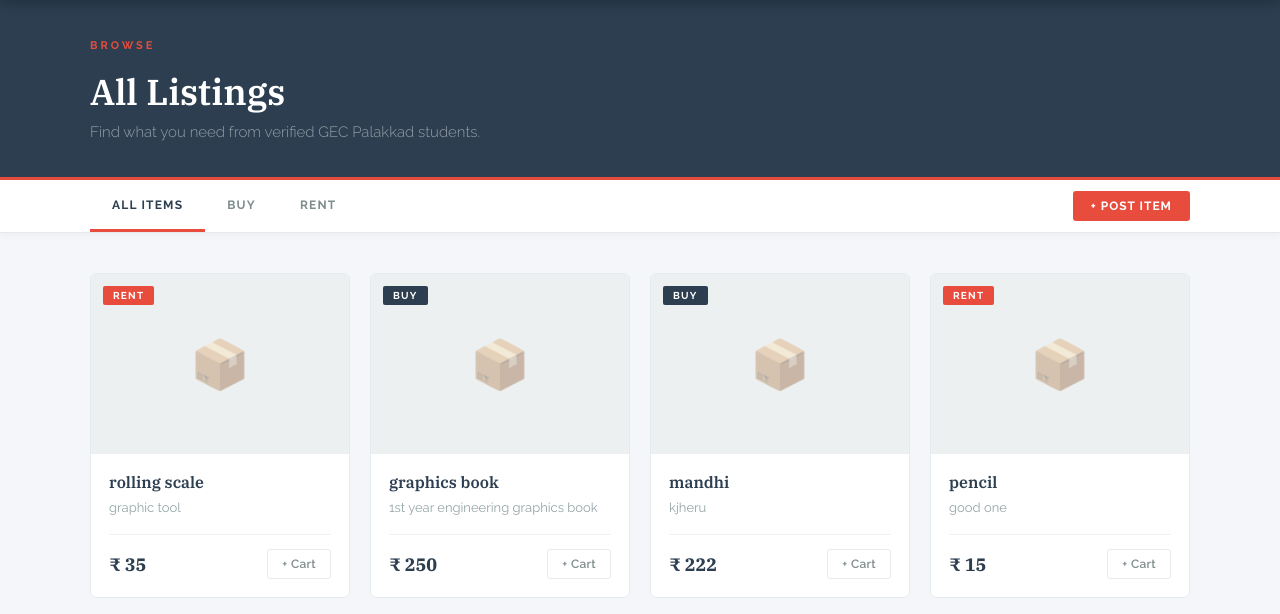
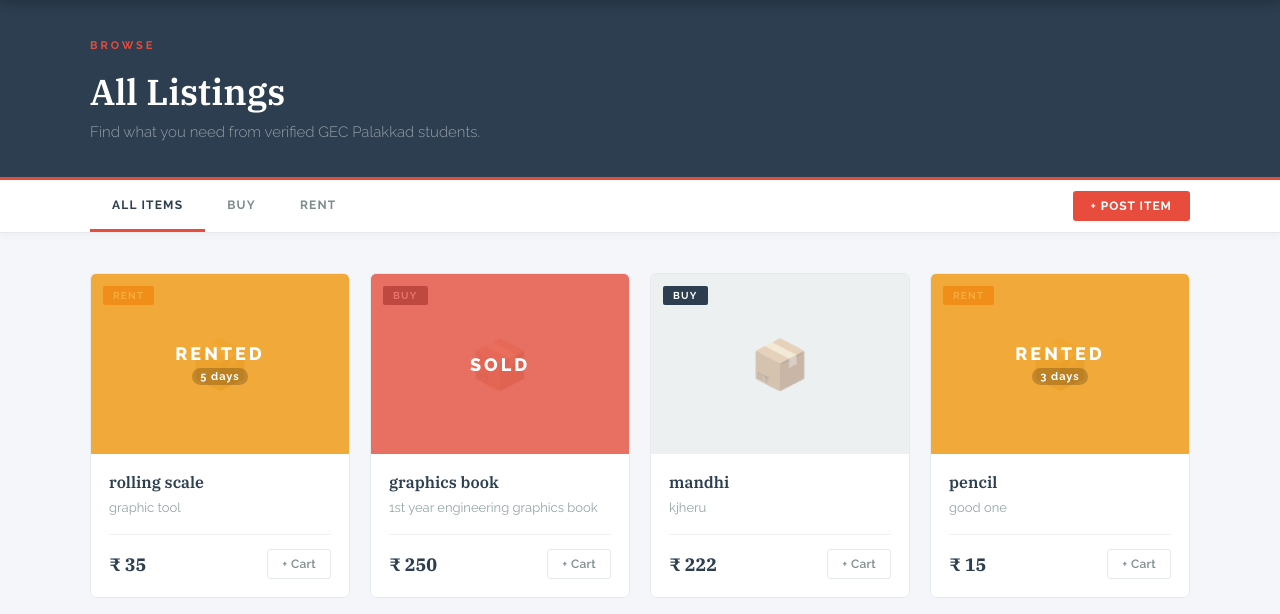
Before and after one commit to sree2005-05/XChangeIt-Finally, a Flask app: page /explore in a window 1280 px wide. Shown: the part 63-677 px from the top of the page. Run offline with Flask 3, Linux system fonts and the light colour scheme; data comes from the database, SQL or seed files in the repository; both versions use the stored data as it was after the commit.

Commit message:
stock availability

```diff
--- a/app.py
+++ b/app.py
@@ -61,6 +61,17 @@ def init_db():
     )''')
     try:
         c.execute("ALTER TABLE products ADD COLUMN seller TEXT")
+        conn.commit()
+    except sqlite3.OperationalError:
+        pass
+    # Stock availability columns
+    try:
+        c.execute("ALTER TABLE products ADD COLUMN status TEXT DEFAULT 'available'")
+        conn.commit()
+    except sqlite3.OperationalError:
+        pass
+    try:
+        c.execute("ALTER TABLE products ADD COLUMN rented_until TEXT")
         conn.commit()
     except sqlite3.OperationalError:
         pass
@@ -171,12 +182,13 @@ def explore():
     category = request.args.get("category", "all")
     conn = sqlite3.connect(DATABASE)
     c = conn.cursor()
+    base = """SELECT p.*, (SELECT o.rent_days FROM order_requests o WHERE o.product_id=p.id AND o.status='accepted' ORDER BY o.id DESC LIMIT 1) as rent_days_active FROM products p"""
     if category == "buy":
-        c.execute("SELECT * FROM products WHERE category='buy' ORDER BY id DESC")
+        c.execute(base + " WHERE p.category='buy' ORDER BY p.id DESC")
     elif category == "rent":
-        c.execute("SELECT * FROM products WHERE category='rent' ORDER BY id DESC")
+        c.execute(base + " WHERE p.category='rent' ORDER BY p.id DESC")
     else:
-        c.execute("SELECT * FROM products ORDER BY id DESC")
+        c.execute(base + " ORDER BY p.id DESC")
     products = c.fetchall()
     conn.close()
     pending = get_pending_count(session.get("user"))
@@ -215,10 +227,27 @@ def product_detail(product_id):
 
     from datetime import date
     pending = get_pending_count(session.get("user"))
+
+    # Get column names to safely extract status/rented_until/rent_days
+    conn3 = sqlite3.connect(DATABASE)
+    conn3.row_factory = sqlite3.Row
+    c3 = conn3.cursor()
+    c3.execute("SELECT status, rented_until FROM products WHERE id=?", (product_id,))
+    avail_row = c3.fetchone()
+    c3.execute("SELECT rent_days FROM order_requests WHERE product_id=? AND status='accepted' ORDER BY id DESC LIMIT 1", (product_id,))
+    rent_row = c3.fetchone()
+    conn3.close()
+    product_status  = avail_row["status"]       if avail_row and avail_row["status"]       else "available"
+    rented_until    = avail_row["rented_until"]  if avail_row and avail_row["rented_until"]  else None
+    rent_days       = rent_row["rent_days"]      if rent_row  and rent_row["rent_days"]      else None
+
     return render_template("product_detail.html", product=product,
                            chat_status=chat_status, order_status=order_status,
                            today=date.today().isoformat(),
                            pending_count=pending,
+                           product_status=product_status,
+                           rented_until=rented_until,
+                           rent_days=rent_days,
                            SUPABASE_URL=SUPABASE_URL, SUPABASE_KEY=SUPABASE_KEY)
 
 
@@ -846,9 +875,34 @@ def respond_order(order_id, action):
         flash("Invalid action.")
         return redirect(url_for("order_requests"))
     conn = sqlite3.connect(DATABASE)
+    conn.row_factory = sqlite3.Row
     c = conn.cursor()
     c.execute("UPDATE order_requests SET status=? WHERE id=? AND seller=?",
               (action, order_id, session["user"]))
+
+    if action == "accepted":
+        # Fetch order details to update product availability
+        c.execute("SELECT * FROM order_requests WHERE id=?", (order_id,))
+        order = c.fetchone()
+        if order:
+            product_id = order["product_id"]
+            # Fetch product to check category
+            c.execute("SELECT category FROM products WHERE id=?", (product_id,))
+            prod = c.fetchone()
+            if prod:
+                if prod["category"] == "rent":
+                    # Mark as rented, store return date
+                    rented_until = order["rent_to"] or ""
+                    c.execute("UPDATE products SET status='rented', rented_until=? WHERE id=?",
+                              (rented_until, product_id))
+                else:
+                    # Mark as sold — archive it
+                    c.execute("UPDATE products SET status='sold' WHERE id=?", (product_id,))
+                # Decline all other pending orders for the same product
+                c.execute("""UPDATE order_requests SET status='declined'
+                             WHERE product_id=? AND id!=? AND status='pending'""",
+                          (product_id, order_id))
+
     conn.commit()
     conn.close()
     flash("Order confirmed!" if action == "accepted" else "Order request declined.")
--- a/templates/explore.html
+++ b/templates/explore.html
@@ -118,6 +118,20 @@
           <div class="product-badge {% if product[5]=='rent' %}badge-rent{% else %}badge-buy{% endif %}">
             {{ product[5]|upper if product[5] else 'BUY' }}
           </div>
+          {% set prod_status = product[12] if product|length > 12 else 'available' %}
+          {% set rent_days_active = product[14] if product|length > 14 else None %}
+          {% if prod_status == 'sold' %}
+            <div class="product-status-overlay overlay-sold">
+              <span>SOLD</span>
+            </div>
+          {% elif prod_status == 'rented' %}
+            <div class="product-status-overlay overlay-rented">
+              <span>RENTED</span>
+              {% if rent_days_active %}
+                <span class="overlay-days">{{ rent_days_active }} day{% if rent_days_active != 1 %}s{% endif %}</span>
+              {% endif %}
+            </div>
+          {% endif %}
         </div>
         <div class="product-body">
           <h3>{{ product[1] }}</h3>
@@ -173,6 +187,27 @@
     </div>
   </div>
   <div class="footer-bottom">© 2026 XChang
+<style>
+.product-status-overlay {
+  position: absolute; top: 0; left: 0; right: 0; bottom: 0;
+  display: flex; flex-direction: column; align-items: center; justify-content: center;
+  gap: 4px; font-family: 'Raleway', sans-serif;
+  border-radius: inherit;
+}
+.overlay-sold {
+  background: rgba(231,76,60,0.78); color: #fff;
+}
+.overlay-rented {
+  background: rgba(243,156,18,0.82); color: #fff;
+}
+.product-status-overlay span:first-child {
+  font-size: 18px; font-weight: 800; letter-spacing: 3px;
+}
+.overlay-days {
+  font-size: 11px; font-weight: 700; letter-spacing: 1px;
+  background: rgba(0,0,0,0.2); padding: 2px 8px; border-radius: 10px;
+}
+</style>
 <script>
   (function() {
     if (!document.querySelector('.nav-icon-btn[data-tooltip="Chats"]')) return;
```
Also changed, not shown: check_orders.py (added, +11 -0 lines), fix_all.py (added, +47 -0 lines), templates/product_detail.html (+71 -4 lines), static/uploads/id_card_page-0001_2.jpg (added), users.db.
